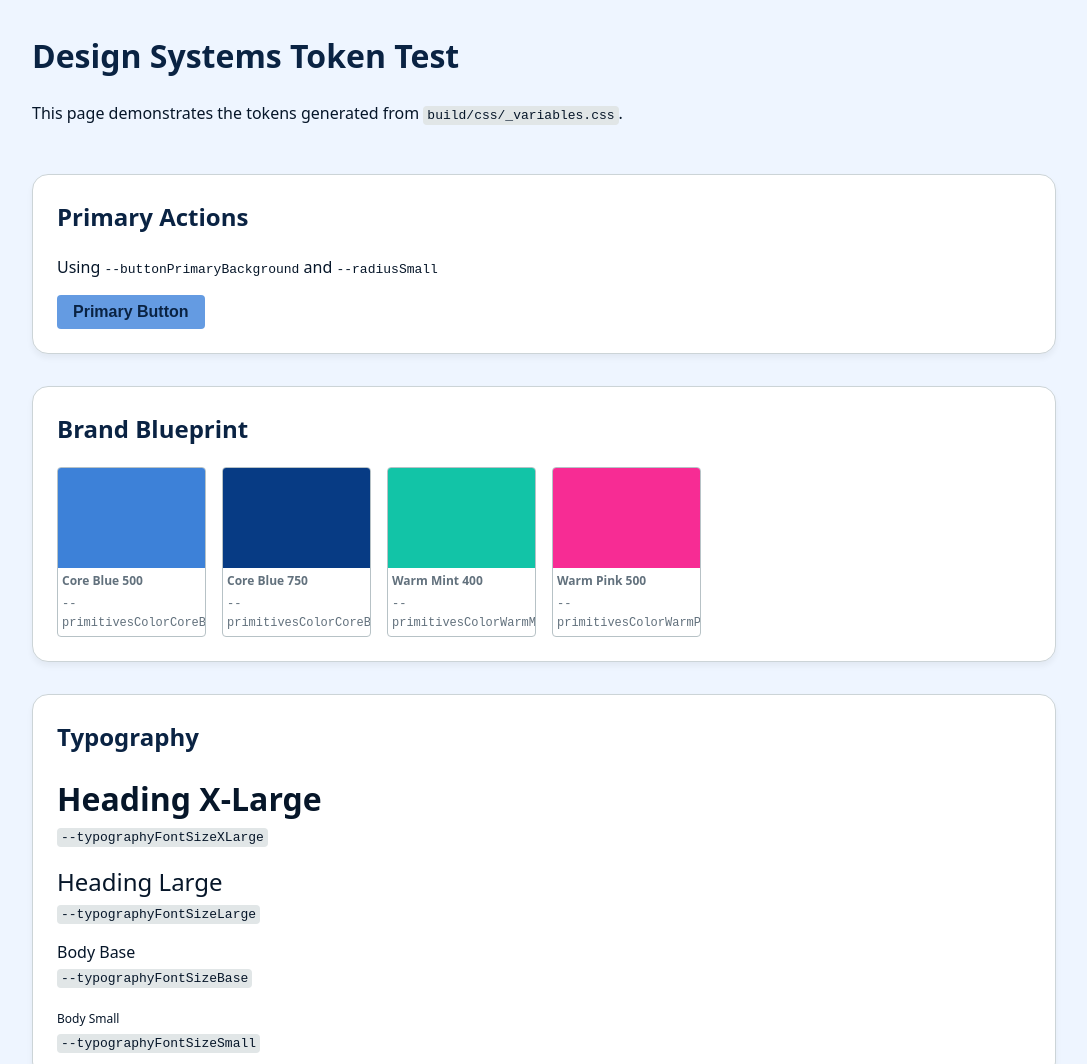
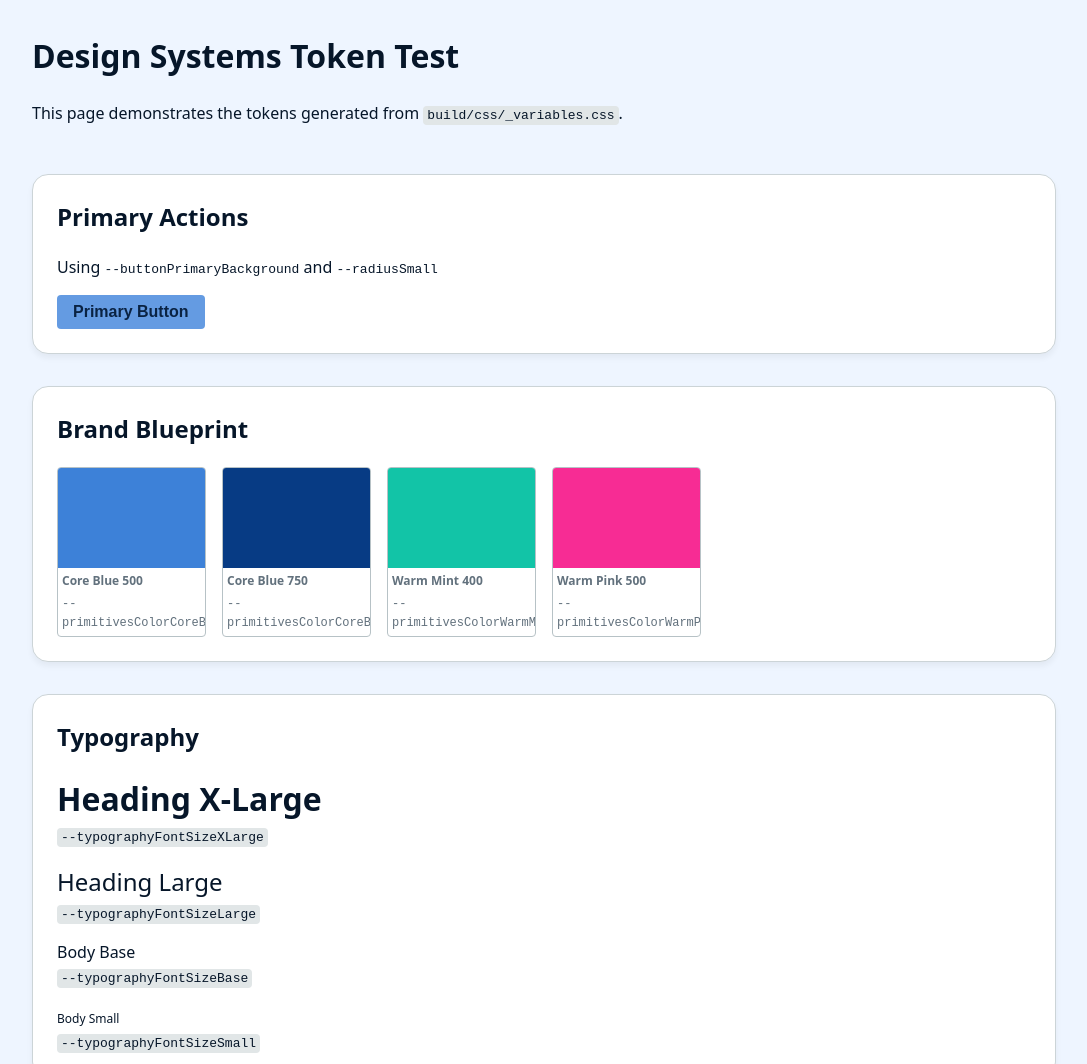
Before and after one commit to andorpandor/figma-token-test, a website: page index.html in a window 1280 px wide. Shown: the top 1064 px of the page, without its empty margins (96-1183 px from the left). Drawn offline with Linux system fonts and the light colour scheme.

Commit message:
Update index.html

```diff
--- a/index.html
+++ b/index.html
@@ -1,5 +1,6 @@
 <!DOCTYPE html>
 <html lang="en">
+
 <head>
     <meta charset="UTF-8">
     <meta name="viewport" content="width=device-width, initial-scale=1.0">
@@ -39,9 +40,10 @@
             gap: var(--space-xlarge);
         }
 
-        h1, h2 {
+        h1,
+        h2 {
             margin-top: 0;
-            color: var(--primitivesColorCoreBlue900);
+            color: var(--textBase);
         }
 
         /* Card Component */
@@ -49,7 +51,7 @@
             background-color: var(--primitivesColorBaseWhite);
             border-radius: calc(var(--radiusMedium) * 1px);
             padding: var(--space-large);
-            box-shadow: 0 4px 6px rgba(0,0,0,0.05);
+            box-shadow: 0 4px 6px rgba(0, 0, 0, 0.05);
             border: 1px solid var(--primitivesColorAltGray100);
         }
 
@@ -110,11 +112,13 @@
         }
     </style>
 </head>
+
 <body>
     <div class="container">
         <header>
             <h1>Design Systems Token Test</h1>
-            <p>This page demonstrates the tokens generated from <span class="token-name">build/css/_variables.css</span>.</p>
+            <p>This page demonstrates the tokens generated from <span
+                    class="token-name">build/css/_variables.css</span>.</p>
         </header>
 
         <section class="card">
@@ -164,7 +168,9 @@
             <h2>Typography</h2>
             <div style="display: flex; flex-direction: column; gap: var(--space-medium);">
                 <div>
-                    <span style="font-size: calc(var(--typographyFontSizeXLarge) * 1px); font-weight: var(--typographyFontSizeFontWeightBold);">Heading X-Large</span>
+                    <span
+                        style="font-size: calc(var(--typographyFontSizeXLarge) * 1px); font-weight: var(--typographyFontSizeFontWeightBold);">Heading
+                        X-Large</span>
                     <br>
                     <code class="token-name">--typographyFontSizeXLarge</code>
                 </div>
@@ -187,4 +193,5 @@
         </section>
     </div>
 </body>
+
 </html>
```
